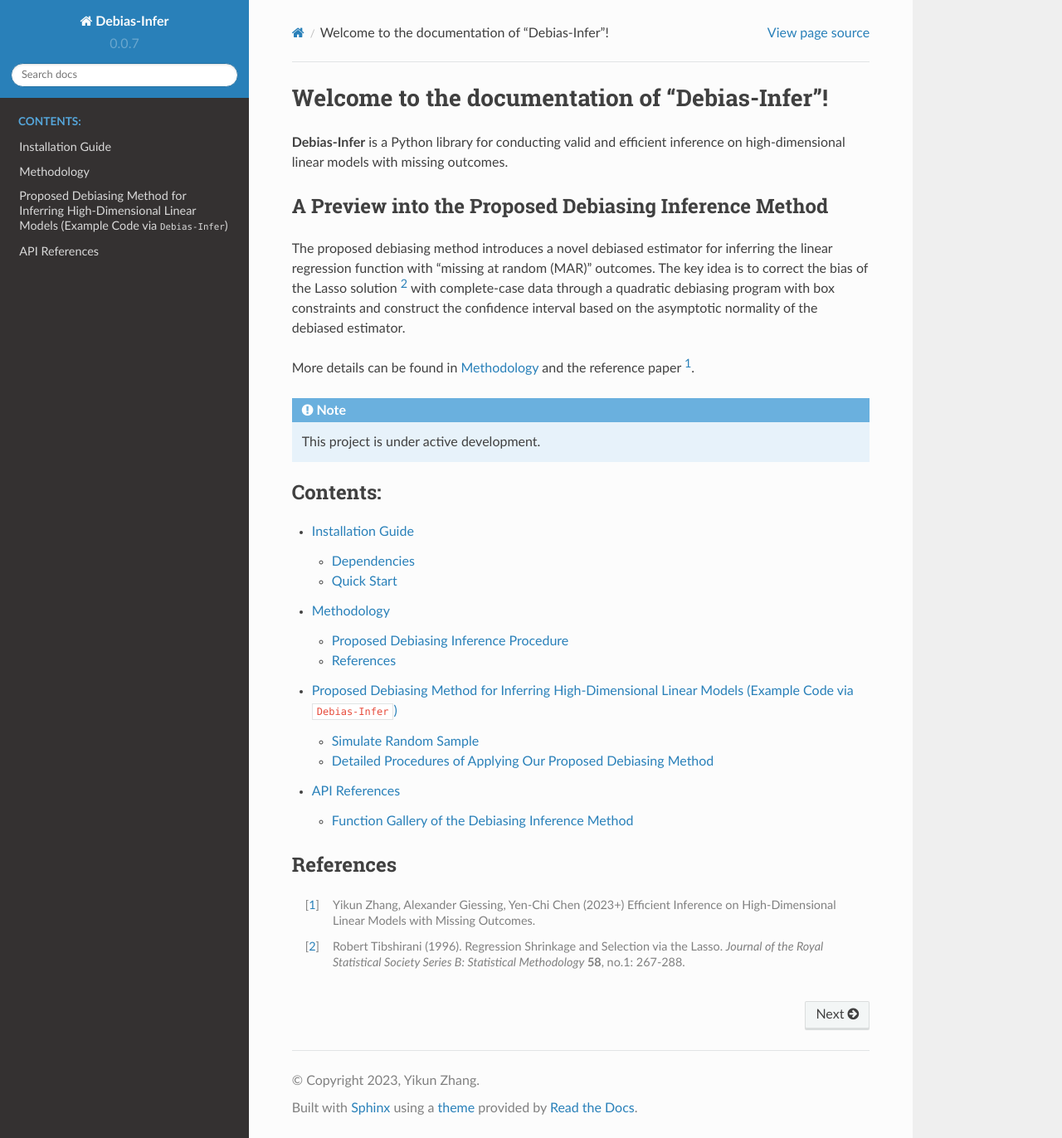
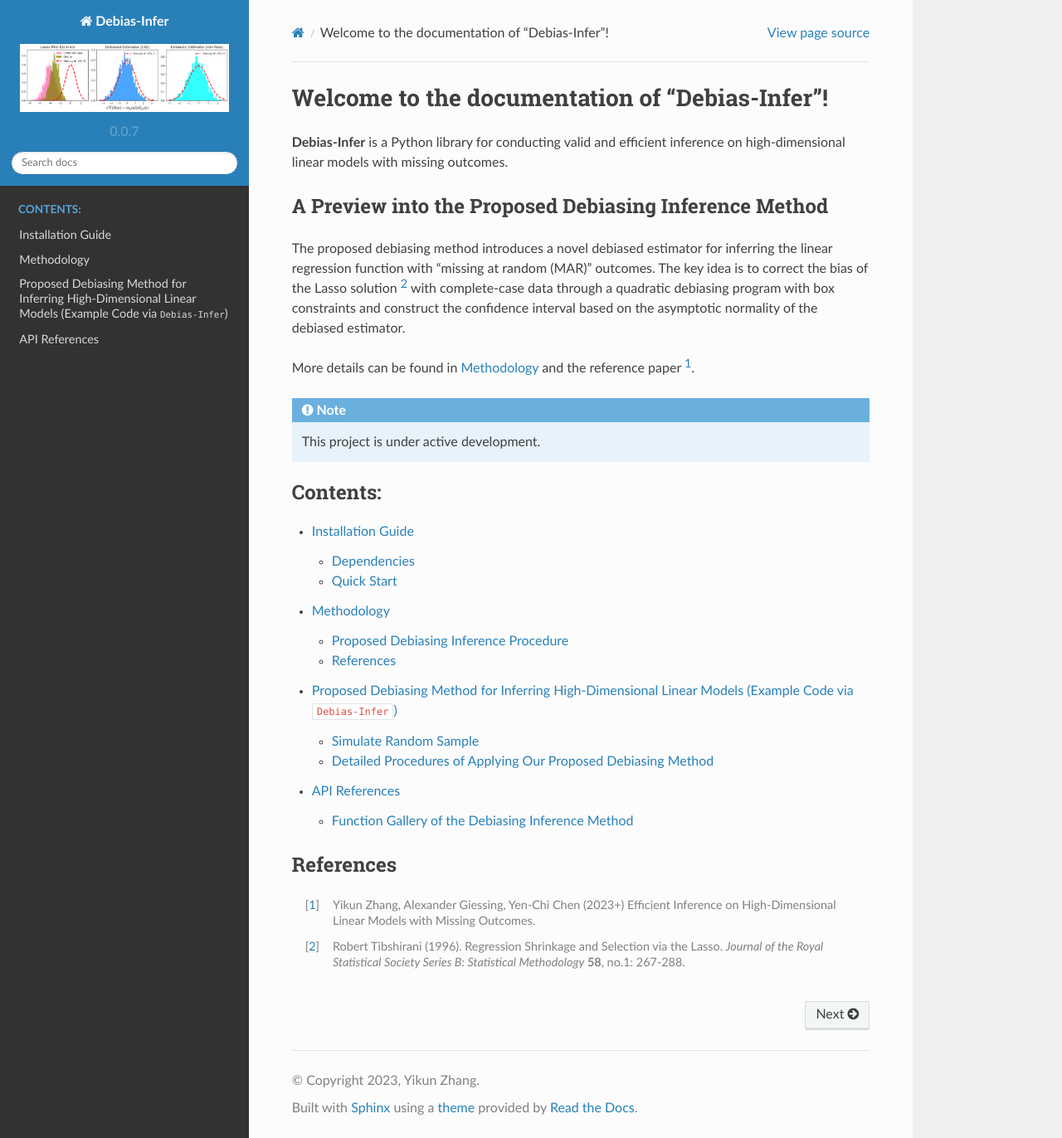
Before and after one commit to zhangyk8/Debias-Infer, a Sphinx documentation site: the page built from docs/source/index.rst, in a window 1280 px wide and 1372 px high. Shown: the whole window at 83% size. Built offline with Sphinx 7.4.7 and the Read the Docs theme 2.0.0, drawn with Linux system fonts in a browser that asks for light colours.

Commit message:
Update conf.py

```diff
--- a/docs/source/conf.py
+++ b/docs/source/conf.py
@@ -56,6 +56,7 @@ exclude_patterns = ['_build', '**.ipynb_checkpoints']
 
 html_theme = 'sphinx_rtd_theme'
 master_doc = 'index'
+html_logo = "cirsym_lasso_bias_expl_x4_beta1.png"
 
 # Add any paths that contain custom static files (such as style sheets) here,
 # relative to this directory. They are copied after the builtin static files,
```
